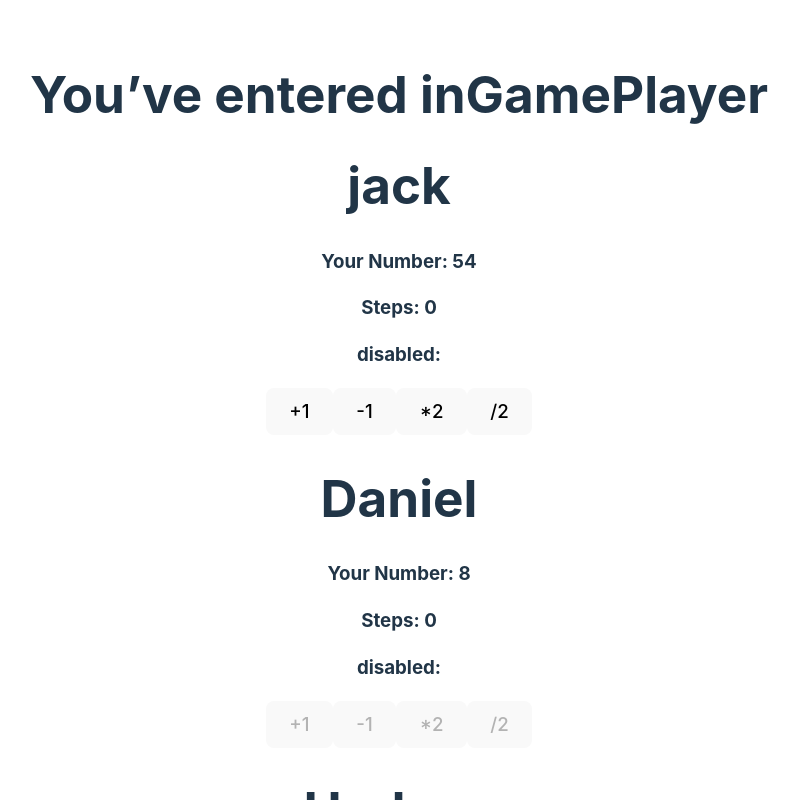
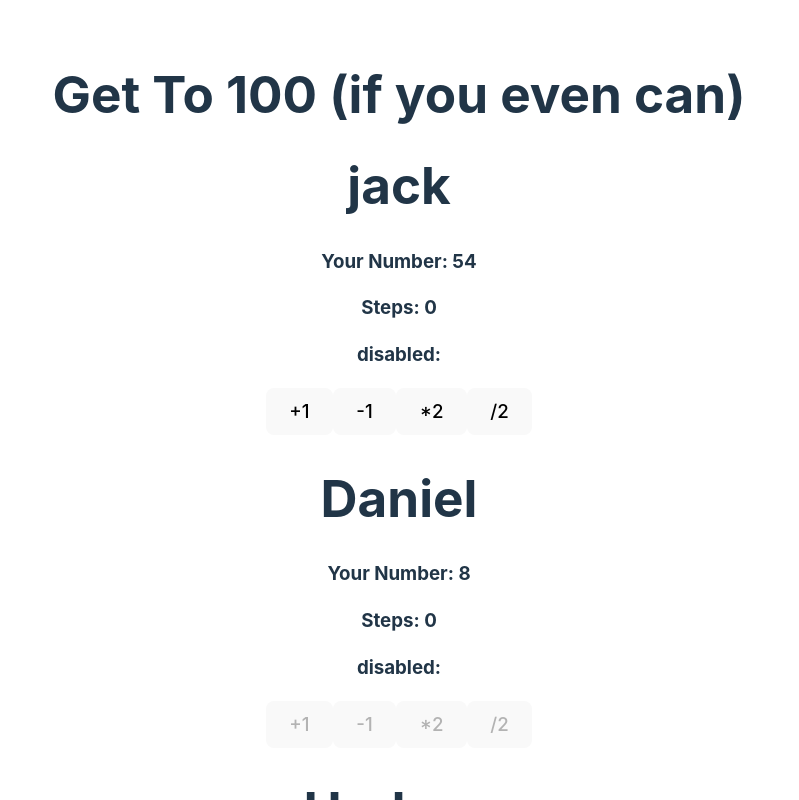
Before and after one commit to hodayaadika/getTo100, a React (Vite) app: page / in a window 1280 px wide. Both pictures are taken after a click on the button "Start game". Shown: the top 800 px of the page, without its empty margins (241-1040 px from the left). Built offline with nearby package versions, Linux system fonts and the light colour scheme.

Commit message:
delete works, no turn

```diff
--- a/components/PlayerBlock.jsx
+++ b/components/PlayerBlock.jsx
@@ -13,6 +13,13 @@ export default function PlayerBlock(props) {
       //save games ++ and update avg for name.
     }
   }
+
+  function startNewGame() {
+    setSucceeded(false);
+    setCurrnumber(Math.floor(Math.random() * 99));
+    setSteps(0);
+  }
+
   function addOne() {
     setCurrnumber(currNumber + 1);
     setSteps(steps + 1);
@@ -35,18 +42,6 @@ export default function PlayerBlock(props) {
     setCurrnumber(Math.floor(currNumber / 2));
     setSteps(steps + 1);
     checkSucceeded(currNumber / 2);
-  }
-
-  function startNewGame() {
-    setSucceeded(false);
-    setCurrnumber(Math.floor(Math.random() * 99));
-    setSteps(0);
-  }
-
-  function removePlayer() {
-    alert("entered remove Player");
-    //remove player from game.
-    // setPlayers(players.pop[the player that wants to be removed])
   }
 
   function startPlayerGame() {
@@ -110,7 +105,7 @@ export default function PlayerBlock(props) {
         <h3>You succeeded in {steps} steps</h3>
         <h3>How would you like to continue?</h3>
         <button onClick={startNewGame}>Play Again</button>
-        <button onClick={removePlayer}>Quit</button>
+        <button onClick={props.removePlayer}>Quit</button>
       </div>
     );
   }
--- a/src/game.jsx
+++ b/src/game.jsx
@@ -15,22 +15,27 @@ export default function (props) {
   const [playerTurnIndex, setPlayerTurnIndex] = useState(0);
 
   function switchTurn() {
-    if (playerTurnIndex < players.length) {
+    if (playerTurnIndex < players.length - 1) {
       setPlayerTurnIndex((prev) => prev + 1);
     } else {
       setPlayerTurnIndex(0);
     }
   }
 
+  function removePlayer(index) {
+    setPlayers((prev) => prev.toSpliced(index, 1));
+  }
   return (
     <>
-      <h1>You’ve entered inGamePlayer</h1>
+      <h1>Get To 100 (if you even can)</h1>
       {players.map((player, index) => (
         <PlayerBlock
           player={player}
           setPlayers
           switchTurn={switchTurn}
           isActive={index === playerTurnIndex}
+          removePlayer={() => removePlayer(index)}
+          key={player.name}
         />
       ))}
       <h1>You've entered enter game page</h1>;
```
